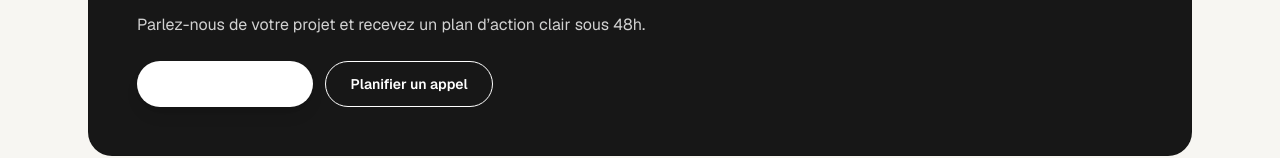
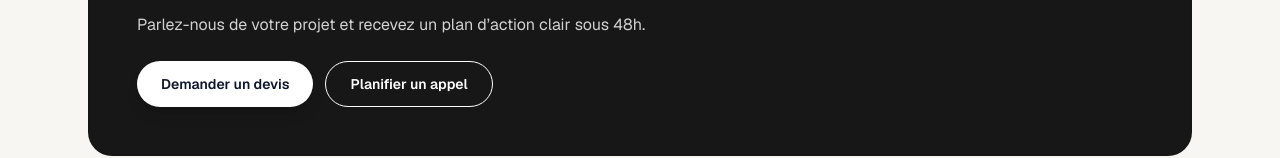
Before and after one commit to VBWEBcorp/valerian, a Next.js app: page / in a window 1280 px wide. Shown: the part 5858-6016 px from the top of the page. Built offline with nearby package versions, Linux system fonts and the light colour scheme; no server answers; the database is empty.

Commit message:
Fix CTA button contrast on dark background

```diff
--- a/src/components/CTASection.tsx
+++ b/src/components/CTASection.tsx
@@ -27,14 +27,14 @@ export function CTASection({
           <div className="mt-6 flex flex-wrap gap-3">
             <ButtonLink
               href={primaryHref ?? ctas.primary.href}
-              className="bg-white text-slate-900 hover:bg-white/90"
+              className="!bg-white !text-slate-900 hover:!bg-white/90 !border-white"
             >
               {primaryLabel ?? ctas.primary.label}
             </ButtonLink>
             <ButtonLink
               href={secondaryHref ?? ctas.secondary.href}
               variant="outline"
-              className="border-white text-white hover:bg-white/10"
+              className="!border-white !text-white hover:!bg-white/10 !bg-transparent"
             >
               {secondaryLabel ?? ctas.secondary.label}
             </ButtonLink>
```
